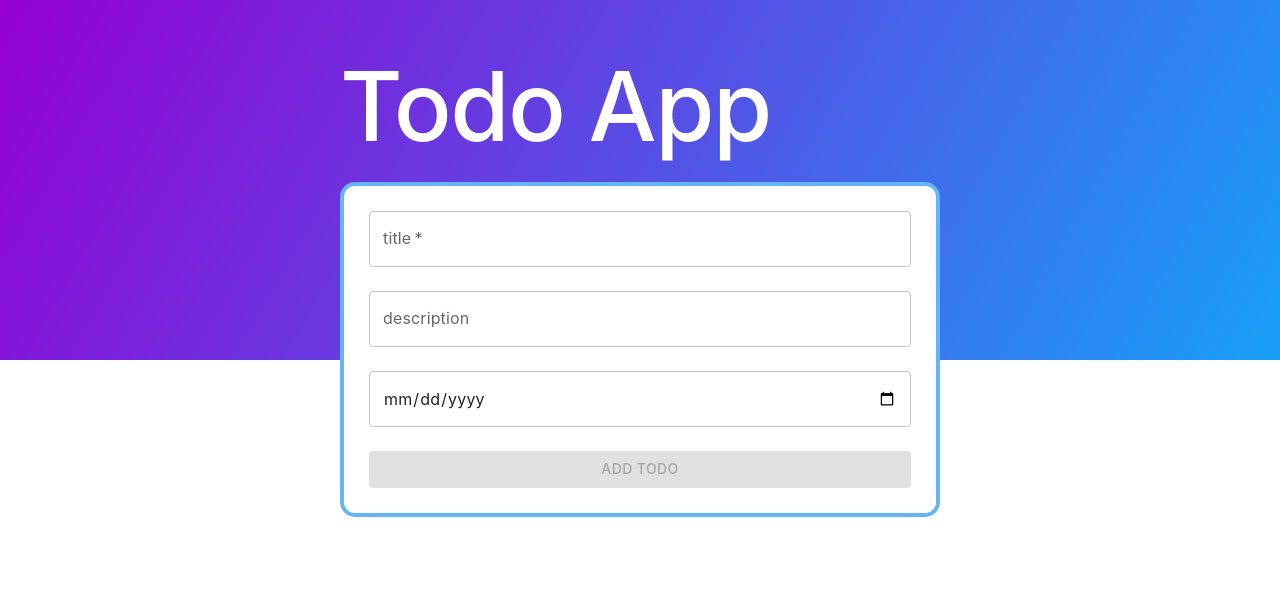
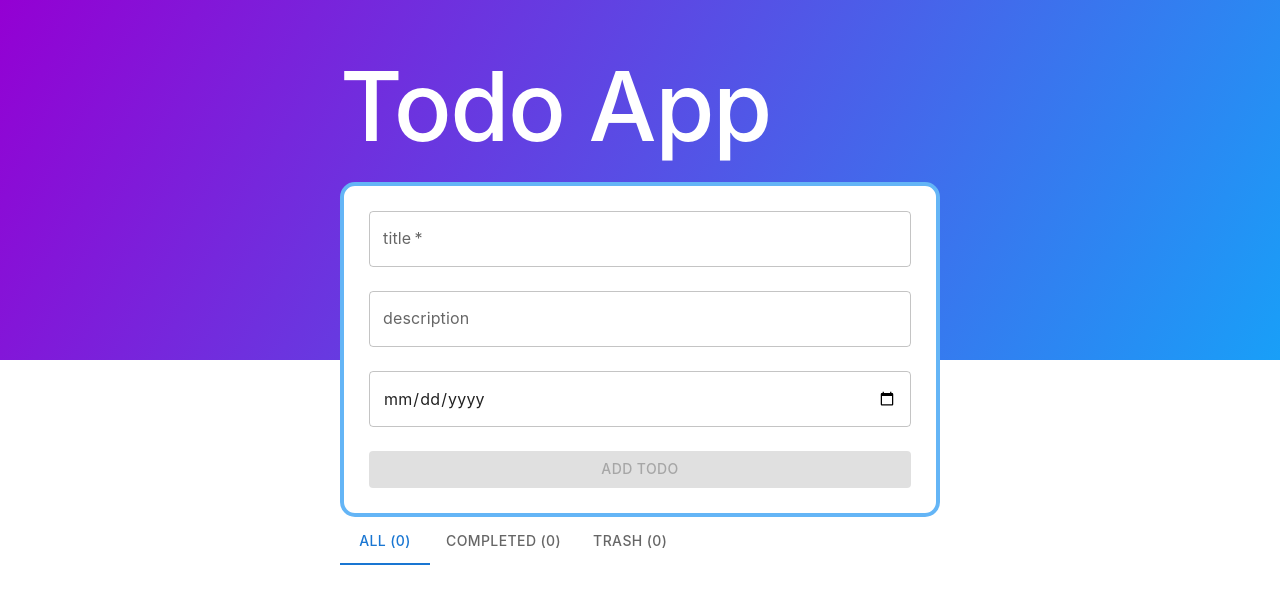
Before and after one commit to Da1v1d/todo-app, a React (Create React App) app: page / in a window 1280 px wide. Shown: the top 604 px of the page. Built offline with nearby package versions, Linux system fonts and the light colour scheme.

Commit message:
feat: add tabs for all, completed and deleted todos

```diff
--- a/package.json
+++ b/package.json
@@ -7,6 +7,7 @@
     "@emotion/styled": "^11.11.0",
     "@hookform/resolvers": "^3.3.2",
     "@mui/icons-material": "^5.15.0",
+    "@mui/lab": "^5.0.0-alpha.156",
     "@mui/material": "^5.15.0",
     "@reduxjs/toolkit": "^1.8.1",
     "@testing-library/jest-dom": "^5.16.4",
--- a/public/index.html
+++ b/public/index.html
@@ -12,7 +12,7 @@
     <link rel="apple-touch-icon" href="%PUBLIC_URL%/logo192.png" />
 
     <link rel="manifest" href="%PUBLIC_URL%/manifest.json" />
-    <title>Todo list App</title>
+    <title>Todo App</title>
   </head>
   <body>
     <noscript>You need to enable JavaScript to run this app.</noscript>
--- a/src/App.styled.ts
+++ b/src/App.styled.ts
@@ -1,7 +1,7 @@
 import styled from '@emotion/styled';
 
 export const Container = styled('header')({
-  width: '100vw',
+  maxWidth: '100vw',
   justifyContent: 'center',
   display: 'flex',
   paddingTop: '50px',
--- a/src/App.tsx
+++ b/src/App.tsx
@@ -1,21 +1,27 @@
-import { Typography } from '@mui/material';
+import { Tab, Tabs, Typography } from '@mui/material';
 import { Todo } from './components/Todo/Todo';
 import { TodoForm } from './components/TodoForm/TodoForm';
 import { useAppSelector } from './hooks/hooks';
-import { useState } from 'react';
+import { useCallback, useState } from 'react';
 import { ITodo } from './store/todos/types';
-import { EditModal } from './components/editModal';
+import { EditModal } from './components/editModal/editModal';
 import { Container } from './App.styled';
+import { TabContext, TabList, TabPanel } from '@mui/lab';
 
 function App() {
-  const todos = useAppSelector((state) => state.todo.todos);
+  const { todos, deleted } = useAppSelector((state) => state.todo);
   const [editData, setEditData] = useState<ITodo | null>(null);
   const [openModal, setOpenModal] = useState<boolean>(false);
 
-  const closeModal = () => {
-    console.log('1');
+  const [value, setValue] = useState<string>('0');
+
+  const handleChange = (event: React.SyntheticEvent, newValue: string) => {
+    setValue(newValue);
+  };
+
+  const closeModal = useCallback(() => {
     setOpenModal(false);
-  };
+  }, []);
 
   const openModalHandler = (todo: ITodo) => {
     setEditData(todo);
@@ -29,14 +35,57 @@ function App() {
           Todo App
         </Typography>
         <TodoForm />
+        <TabContext value={value}>
+          <TabList onChange={handleChange}>
+            <Tab label={`All (${todos?.length})`} value='0' />
+            <Tab
+              label={`Completed (${
+                todos.filter((todo) => todo.completed === true)?.length
+              })`}
+              value='1'
+            />
+
+            <Tab label={`Trash (${deleted?.length})`} value='2' />
+          </TabList>
+          <TabPanel value='0'>
             {todos?.map((todo) => (
-          <Todo key={todo.id} todo={todo} openModalHandler={openModalHandler} />
+              <Todo
+                key={todo.id}
+                todo={todo}
+                openModalHandler={openModalHandler}
+              />
             ))}
+          </TabPanel>
+          <TabPanel value='1'>
+            {todos
+              .filter((todo) => todo.completed === true)
+              ?.map((todo) => (
+                <Todo
+                  key={todo.id}
+                  todo={todo}
+                  openModalHandler={openModalHandler}
+                />
+              ))}
+          </TabPanel>
+
+          <TabPanel value='2'>
+            {deleted?.map((todo) => (
+              <Todo
+                key={todo.id}
+                todo={todo}
+                openModalHandler={openModalHandler}
+              />
+            ))}
+          </TabPanel>
+        </TabContext>
+
+        {openModal && (
           <EditModal
             open={openModal}
             todo={editData as ITodo}
             closeModal={closeModal}
           />
+        )}
       </div>
     </Container>
   );
--- a/src/components/Todo/Todo.styled.ts
+++ b/src/components/Todo/Todo.styled.ts
@@ -1,18 +1,20 @@
 import styled from '@emotion/styled';
-import { Card, CardProps } from '@mui/material';
+import { Card, CardContent } from '@mui/material';
 import { FC } from 'react';
 import { green, grey } from '@mui/material/colors';
-
-type TodoCardType = CardProps & {
-  completed: boolean;
-};
+import type { TodoCardType } from './Todo.types';
 
 export const TodoCard: FC<TodoCardType> = styled(Card)((props) => ({
-  background: props.completed ? green[200] : grey[100],
+  background: props.completed ? green[100] : grey[100],
   marginTop: '20px',
   maxWidth: '600px',
-  borderRadius:'12px',
+  borderRadius: '12px',
   '@media screen and (max-width: 650px)': {
     width: '90vw',
   },
 }));
+
+export const TodoCardContent = styled(CardContent)({
+  display: 'flex',
+  justifyContent: 'space-between',
+});
--- a/src/components/Todo/Todo.tsx
+++ b/src/components/Todo/Todo.tsx
@@ -7,7 +7,7 @@ import EditIcon from '@mui/icons-material/Edit';
 import CheckCircleIcon from '@mui/icons-material/CheckCircle';
 import { useAppDispatch } from '../../hooks/hooks';
 import { completeTodo, deleteTodo } from '../../store/todos/todoSlice';
-import { TodoCard } from './Todo.styled';
+import { TodoCard, TodoCardContent } from './Todo.styled';
 
 type TodoComponentType = {
   todo: ITodo;
@@ -19,27 +19,28 @@ export const Todo: FC<TodoComponentType> = ({ todo, openModalHandler }) => {
   const dispatch = useAppDispatch();
   return (
     <TodoCard completed={completed}>
-      <CardContent sx={{ display: 'flex', justifyContent: 'space-between' }}>
+      <TodoCardContent>
         <div>
-          <Typography variant='h4'>{title}</Typography>
+          <Typography variant='h4'>{title.toUpperCase()}</Typography>
           <Typography variant='body1'>{description}</Typography>
           <Typography>
-            {deadline && new Date(deadline).toLocaleDateString()}
+            {deadline && 'deadline' + new Date(deadline).toLocaleDateString()}
           </Typography>
-          <Typography>{completed}</Typography>
         </div>
         <CardActions>
           <IconButton onClick={() => openModalHandler(todo)}>
             <EditIcon color='primary' />
           </IconButton>
-          <IconButton onClick={() => dispatch(completeTodo(id))}>
-            <CheckCircleIcon color='success' />
-          </IconButton>
+          {!completed && (
+            <IconButton onClick={() => dispatch(completeTodo(id))}>
+              <CheckCircleIcon color='success' />
+            </IconButton>
+          )}
           <IconButton onClick={() => dispatch(deleteTodo(id))}>
             <DeleteIcon color='warning' />
           </IconButton>
         </CardActions>
-      </CardContent>
+      </TodoCardContent>
     </TodoCard>
   );
 };
--- /dev/null
+++ b/src/components/Todo/Todo.types.ts
@@ -0,0 +1,5 @@
+import { CardProps } from "@mui/material";
+
+export type TodoCardType = CardProps & {
+  completed: boolean;
+};
--- a/src/components/TodoForm/TodoForm.tsx
+++ b/src/components/TodoForm/TodoForm.tsx
@@ -30,7 +30,7 @@ export const TodoForm: FC<{
     register,
     handleSubmit,
     formState: { isDirty, isValid },
-  } = useForm<Omit<ITodo, 'id' | 'completed'>>({
+  } = useForm<ITodoForm>({
     defaultValues: {
       title: todo?.title,
       deadline: todo?.deadline,
--- /dev/null
+++ b/src/components/editModal/EditModal.styled.ts
@@ -0,0 +1,10 @@
+import styled from '@emotion/styled';
+import { Dialog } from '@mui/material';
+
+export const EditDialog = styled(Dialog)({
+  '.MuiPaper-root': {
+    borderRadius: '12px',
+    padding: '30px 14px',
+  },
+  form: { border: 'none', maxWidth: '100%' },
+});
--- /dev/null
+++ b/src/components/editModal/editModal.tsx
@@ -0,0 +1,21 @@
+import { Dialog } from '@mui/material';
+import { TodoForm } from '../TodoForm/TodoForm';
+import { FC, memo } from 'react';
+import { ITodo } from '../../store/todos/types';
+import { EditDialog } from './EditModal.styled';
+
+type EditModalType = {
+  open: boolean;
+  todo: ITodo;
+  closeModal: () => void;
+};
+
+export const EditModal: FC<EditModalType> = memo(
+  ({ open, todo, closeModal }) => {
+    return (
+      <EditDialog open={open} onClose={closeModal}>
+        <TodoForm todo={todo} closeModal={closeModal} />
+      </EditDialog>
+    );
+  }
+);
--- a/src/components/editModal/index.tsx
+++ /dev/null
@@ -1,28 +0,0 @@
-import { Dialog } from '@mui/material';
-import { TodoForm } from '../TodoForm/TodoForm';
-import { FC } from 'react';
-import { ITodo } from '../../store/todos/types';
-
-type EditModalType = {
-  open: boolean;
-  todo: ITodo;
-  closeModal: () => void;
-};
-
-export const EditModal: FC<EditModalType> = ({ open, todo, closeModal }) => {
-  return (
-    <Dialog
-      open={open}
-      onClose={closeModal}
-      sx={{
-        '.MuiPaper-root': {
-          borderRadius: '12px',
-          padding: '30px 14px',
-        },
-        form: { border: 'none',maxWidth:'100%' },
-      }}
-    >
-      <TodoForm todo={todo} closeModal={closeModal} />
-    </Dialog>
-  );
-};
```
Also changed, not shown: 1 other file (tests, documents, lock files or other folders). Lines whose indentation alone changed are shown as unchanged.
